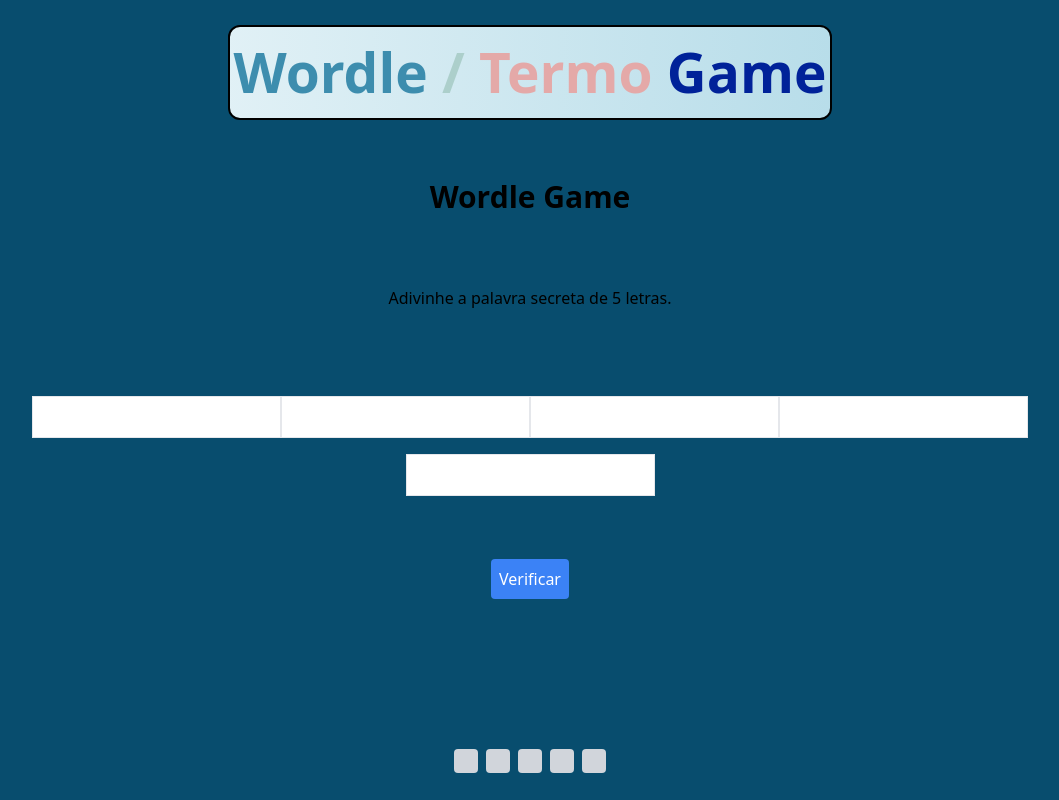
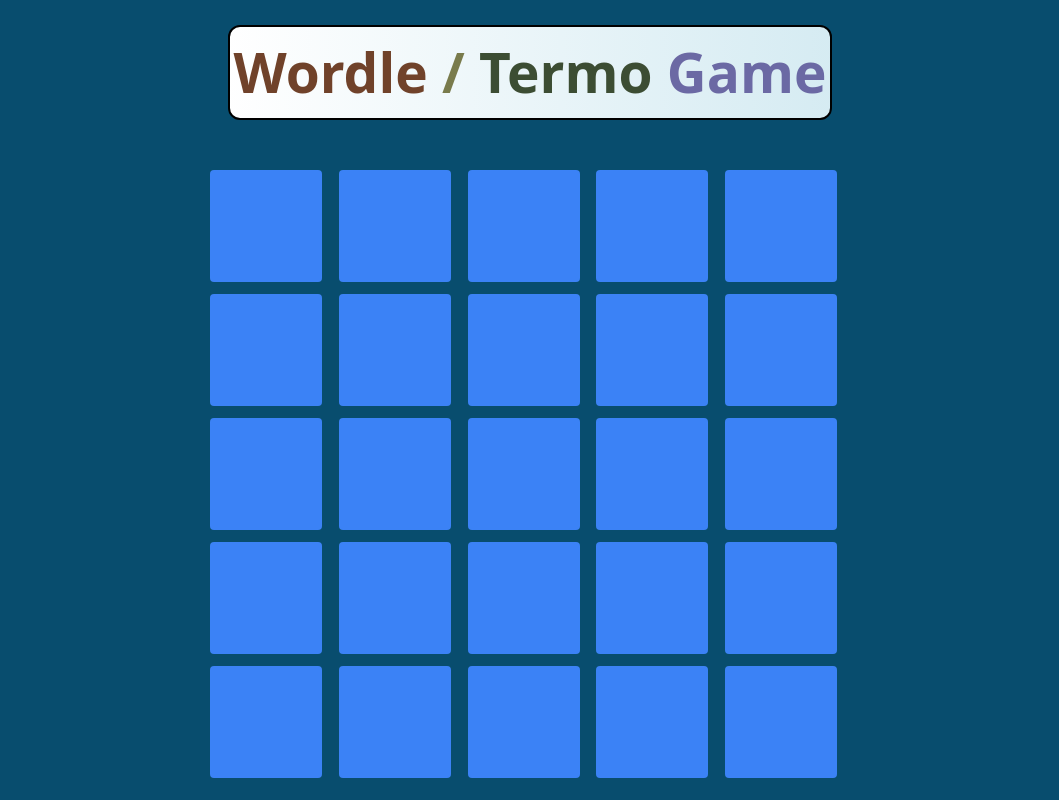
Before and after one commit to BeniMoTTa/termo-game-teste, a React (Vite) app in the folder termo-game/: page / in a window 1280 px wide. Shown: the whole page, without its empty margins (110-1169 px from the left). Built offline with nearby package versions, Linux system fonts and the light colour scheme.

Commit message:
refatoring code to make more dinamical

```diff
--- a/termo-game/src/App.tsx
+++ b/termo-game/src/App.tsx
@@ -5,7 +5,7 @@
     <>
       <div className="bg-[#084D6E] main flex flex-col">
         <header className="main-header flex w-full justify-center text-[55px] font-bold mt-[25px] ">
-          <div className="p-1 border-2 border-[black] background rounded-xl">
+          <div className="p-1 border-2 mb-[50px] border-[black] background rounded-xl">
             <h1>
               <span className="title-word title-word-1">Wordle</span>
               <span className="title-word title-word-2"> / </span>
--- a/termo-game/src/components/WordleGame.tsx
+++ b/termo-game/src/components/WordleGame.tsx
@@ -1,111 +1,41 @@
 import React, { useEffect, useState } from "react";
 
 const WordleGame = () => {
-  const [palavraSecreta, setPalavraSecreta] = useState(gerarPalavra());
-  const [tentativa, setTentativa] = useState("");
-  const [resultado, setResultado] = useState<string | null>("");
-  const [tentativasRealizadas, setTentativasRealizadas] = useState(0);
+  const [letters, setLetters] = useState<string[]>([]);
+  const maxLetters = 5;
+  const numRows = 5;
 
-  function gerarPalavra() {
-    const palavras = [
-      "sabio",
-      "furia",
-      "pleno",
-      "fazer",
-      "caber",
-      "julho",
-      "treva",
-      "amora",
-      "pauta",
-      "labio",
-    ];
-    return palavras[Math.floor(Math.random() * palavras.length)];
+  useEffect(() => {
+    const handleKeyPress = (e: KeyboardEvent) => {
+      const { key } = e;
+      if (key.match(/[a-zA-Z]/) && letters.length < maxLetters) {
+        setLetters((prevLetters) => [...prevLetters, key]);
       }
-  const verificarTentativa = () => {
-    if (tentativa === palavraSecreta) {
-      setResultado("Você venceu! A palavra era " + palavraSecreta);
-    } else {
-      const letrasCorretas = [];
-      const letrasIncorretas = [];
-      for (let i = 0; i < tentativa.length; i++) {
-        if (palavraSecreta.includes(tentativa[i])) {
-          if (palavraSecreta[i] === tentativa[i]) {
-            letrasCorretas.push(tentativa[i]);
-          } else {
-            letrasIncorretas.push(tentativa[i]);
-          }
-        }
-      }
-      setResultado(null);
-    }
-    setTentativasRealizadas(tentativasRealizadas + 1);
     };
-  useEffect(() => {
-    const tentativasRows = [];
-    for (let i = 0; i < tentativasRealizadas + 1; i++) {
-      tentativasRows.push(
-        <div key={i} className="flex space-x-2 mt-2">
-          {[...Array(5)].map((_, j) => (
+
+    window.addEventListener("keydown", handleKeyPress);
+
+    return () => {
+      window.removeEventListener("keydown", handleKeyPress);
+    };
+  }, [letters]);
+  return (
+    <>
+      <div className="App">
+        <div className="w-[50%] allign">
+          <div className="grid grid-cols-5 gap-1">
+            {Array.from({ length: maxLetters * numRows }).map((_, index) => (
               <div
-              key={j}
-              className={
-                i < tentativasRealizadas
-                  ? "w-6 h-6 bg-gray-300 rounded"
-                  : "w-6 h-6 bg-white rounded"
-              }
+                key={index}
+                className="w-28 h-28 mb-2 bg-blue-500 text-white text-2xl flex items-center justify-center rounded"
               >
-              {i < tentativasRealizadas && tentativa[j] ? tentativa[j] : null}
+                {letters[index]}
               </div>
             ))}
           </div>
-      );
-    }
-    setResultado(resultado);
-    setTentativa(tentativa);
-    return () => {
-      setPalavraSecreta("");
-      setTentativa("");
-      setResultado(null);
-      setTentativasRealizadas(0);
-    };
-  }, [tentativa, resultado, tentativasRealizadas]);
-  const renderTentativas = () => {
-    const tentativasRows = [];
-    for (let i = 0; i < tentativasRealizadas + 1; i++) {
-      tentativasRows.push(
-        <div key={i} className="flex space-x-2 mt-2">
-          {[...Array(5)].map((_, j) => (
-            <div key={j} className="w-6 h-6 bg-gray-300 rounded"></div>
-          ))}
         </div>
-      );
-    }
-    return tentativasRows;
-  };
-  return (
-    <div className="container mx-auto text-center mt-8">
-      <h1 className="text-3xl font-semibold mb-4">Wordle Game</h1>
-      <p>Adivinhe a palavra secreta de 5 letras.</p>
-      <div className="flex flex-wrap justify-center mt-4">
-        {[...Array(5)].map((_, j) => (
-          <input
-            type="text"
-            maxLength={1}
-            key={j}
-            className="border p-2 mt-4"
-            onChange={(e) => setTentativa(e.target.value)}
-          />
-        ))}
       </div>
-      <button
-        className="bg-blue-500 text-white p-2 mt-2 hover:bg-blue-600 rounded"
-        onClick={verificarTentativa}
-      >
-        Verificar
-      </button>
-      <p className="mt-4">{resultado}</p>
-      <div className="mt-4">{renderTentativas()}</div>
-    </div>
+    </>
   );
 };
 
--- a/termo-game/src/index.css
+++ b/termo-game/src/index.css
@@ -80,6 +80,10 @@
   height: 100vh;
 }
 
+.allign {
+  margin: 0 auto;
+}
+
 .title {
   font-family: "Montserrat", sans-serif;
   font-weight: 800;
```
Lines whose indentation alone changed are shown as unchanged.
